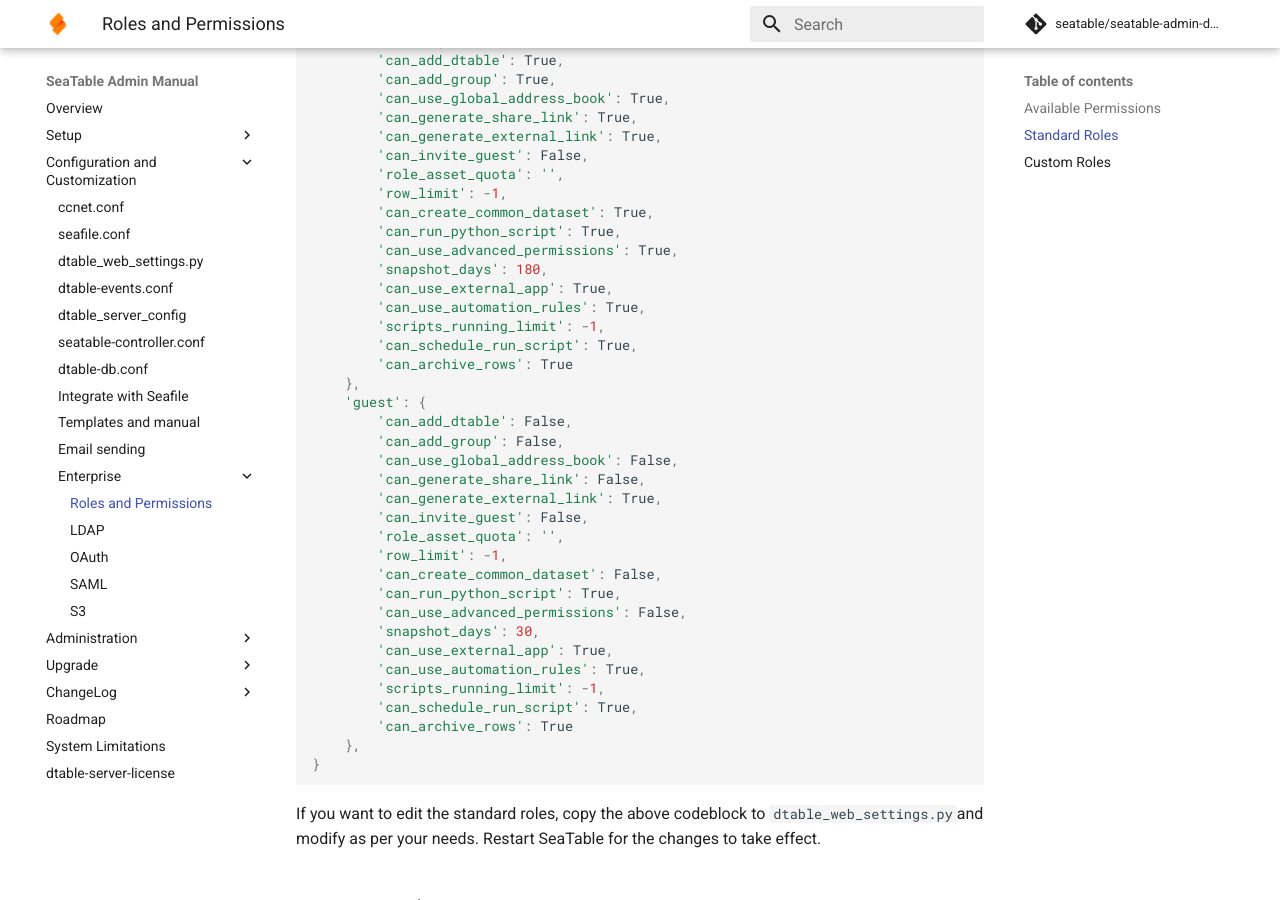
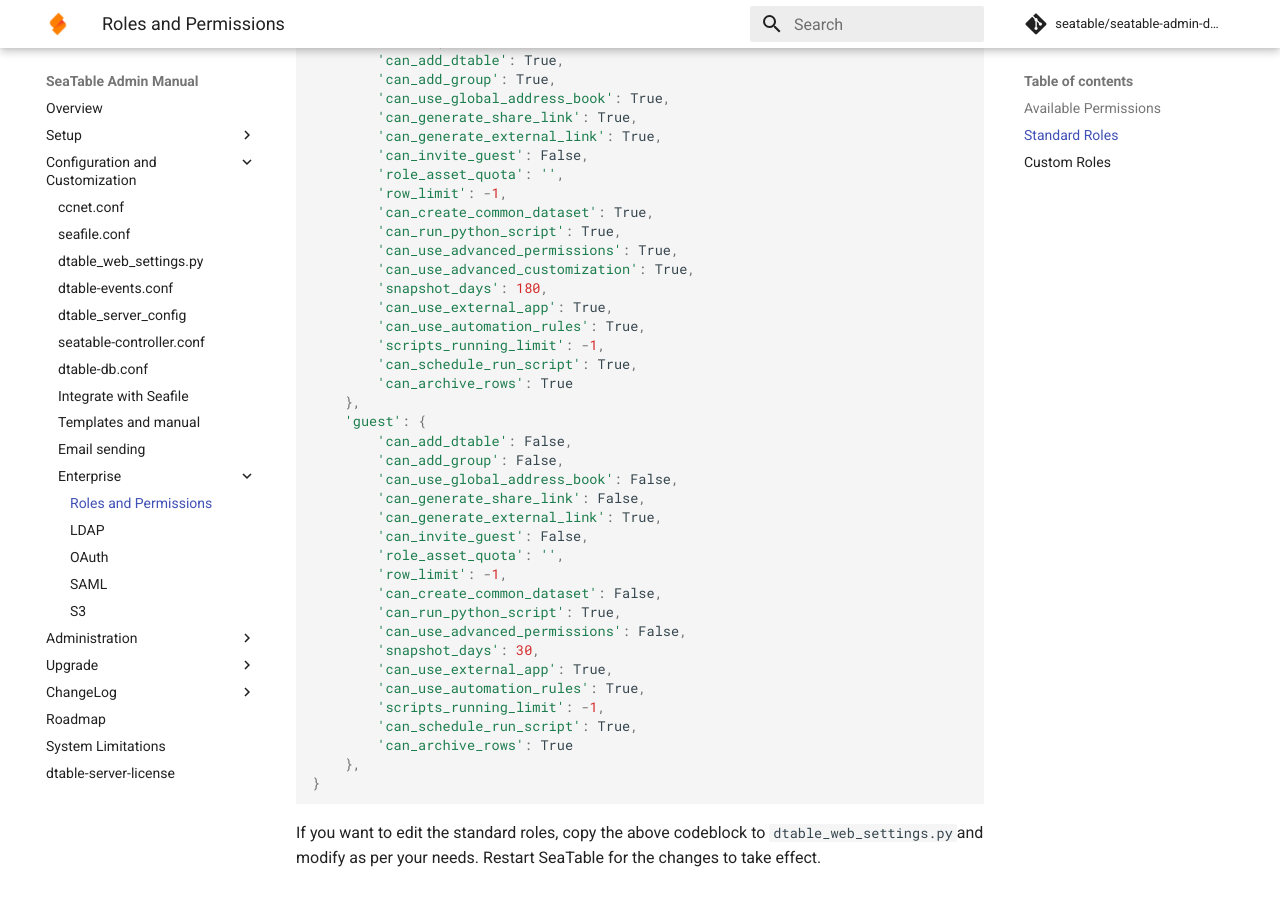
Before and after one commit to seatable/seatable-admin-docs, an MkDocs documentation site: the page built from manual/config/enterprise/roles_permissions.md, in a window 1280 px wide and 900 px high, scrolled down 2814 px. Built offline with MkDocs 1.6.1 and Material for MkDocs 9.7.7, drawn with Linux system fonts in a browser that asks for light colours; comment, search, counter and statistics services are not loaded.

Commit message:
Update roles_permissions.md
Added the line 'can_use_advanced_customization': True in the ENABLED_ROLE_PERMISSIONS = { 'default': {} }.

```diff
--- a/manual/config/enterprise/roles_permissions.md
+++ b/manual/config/enterprise/roles_permissions.md
@@ -50,6 +50,7 @@
         'can_create_common_dataset': True,
         'can_run_python_script': True,
         'can_use_advanced_permissions': True,
+        'can_use_advanced_customization': True,
         'snapshot_days': 180,
         'can_use_external_app': True,
         'can_use_automation_rules': True,
```
